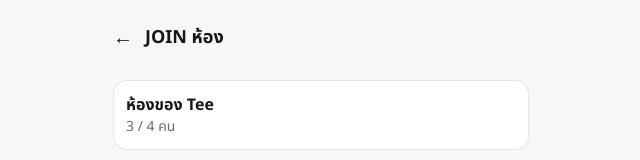
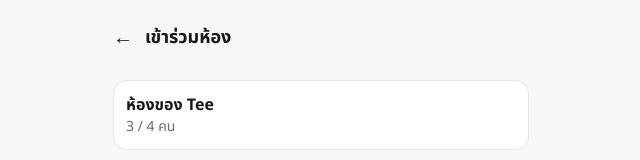
Before and after one commit to plem7106-glitch/MuffinTime, a Next.js app: page /join/4829 in a window 1280 px wide. Shown: the top 160 px of the page, without its empty margins (319-959 px from the left). Built offline with nearby package versions, Linux system fonts and the light colour scheme.

Commit message:
fix: make join room header fully Thai (no mixed English)

```diff
--- a/app/join/[code]/page.tsx
+++ b/app/join/[code]/page.tsx
@@ -26,7 +26,7 @@ export default function JoinRoomPage() {
         <Link href="/" aria-label="ย้อนกลับ" className="text-xl text-ink">
           ←
         </Link>
-        <h1 className="text-lg font-bold text-ink">JOIN ห้อง</h1>
+        <h1 className="text-lg font-bold text-ink">เข้าร่วมห้อง</h1>
       </header>
 
       <div className="rounded-card border border-ink/10 bg-card p-3">
```
